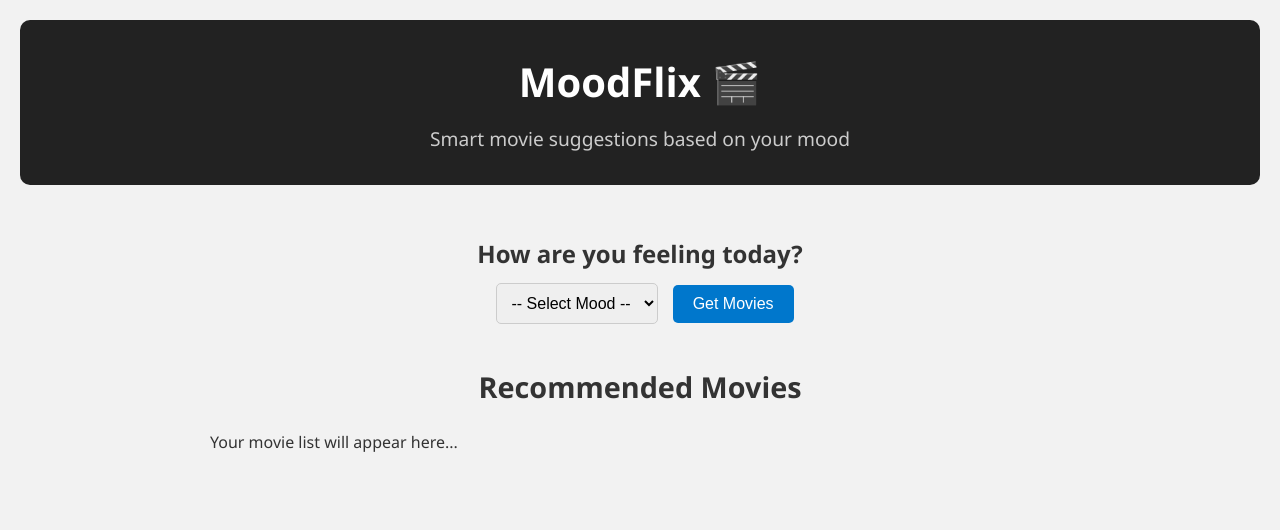
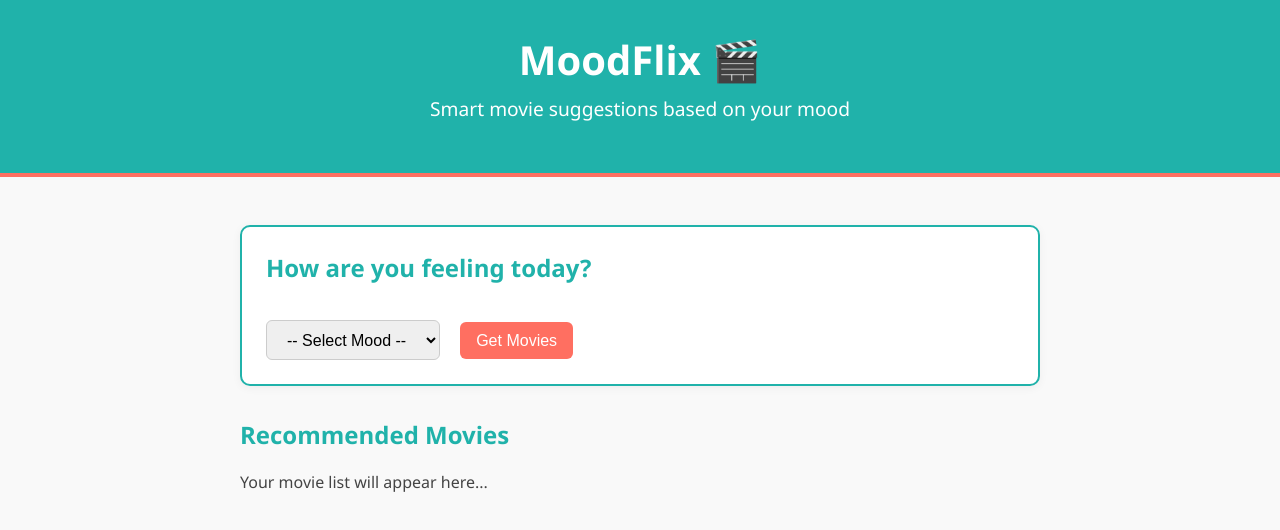
Before and after one commit to Dipxssi/MoodFlix, a website: page index.html in a window 1280 px wide. Drawn offline with Linux system fonts and the light colour scheme.

Commit message:
Update the colour of the page

```diff
--- a/style.css
+++ b/style.css
@@ -1,112 +1,107 @@
-/* Reset & Base Styles */
-* {
+/* General Reset and Base Styles */
+body {
+  font-family: 'Segoe UI', Tahoma, Geneva, Verdana, sans-serif;
   margin: 0;
   padding: 0;
-  box-sizing: border-box;
-}
-
-body {
-  font-family: 'Segoe UI', Tahoma, Geneva, Verdana, sans-serif;
-  background-color: #f2f2f2;
-  color: #333;
-  line-height: 1.6;
-  padding: 20px;
+  background-color: #f9f9f9;
+  color: #444;
 }
 
 /* Header Styling */
 header {
+  background-color: #20b2aa; /* Teal */
+  color: #ffffff;
+  padding: 2rem;
   text-align: center;
-  padding: 30px 10px;
-  background-color: #222;
-  color: #fff;
-  border-radius: 10px;
-  margin-bottom: 30px;
+  border-bottom: 4px solid #ff6f61; /* Coral Accent */
 }
 
 header h1 {
+  margin: 0;
   font-size: 2.5rem;
-  margin-bottom: 10px;
 }
 
 header p {
+  margin-top: 0.5rem;
   font-size: 1.2rem;
-  color: #ccc;
 }
 
-/* Main Layout */
+/* Main Section Layout */
 main {
-  max-width: 900px;
-  margin: 0 auto;
-  padding: 20px;
+  max-width: 800px;
+  margin: 2rem auto;
+  padding: 1rem;
 }
 
-/* Mood Selection Section */
+/* Quiz Section Styling */
 .quiz-section {
-  text-align: center;
-  margin-bottom: 30px;
+  background-color: #ffffff;
+  border: 2px solid #20b2aa;
+  border-radius: 10px;
+  padding: 1.5rem;
+  margin-bottom: 2rem;
+  box-shadow: 0 2px 10px rgba(0, 0, 0, 0.05);
 }
 
-.quiz-section select {
-  padding: 10px;
+.quiz-section h2 {
+  margin-top: 0;
+  color: #20b2aa;
+}
+
+select, button {
+  padding: 0.6rem 1rem;
   font-size: 1rem;
-  margin: 10px;
-  border-radius: 5px;
+  margin-top: 1rem;
+  border-radius: 6px;
   border: 1px solid #ccc;
 }
 
-.quiz-section button {
-  padding: 10px 20px;
-  font-size: 1rem;
-  background-color: #0077cc;
+button {
+  background-color: #ff6f61; /* Coral */
   color: #fff;
   border: none;
-  border-radius: 5px;
   cursor: pointer;
+  margin-left: 1rem;
 }
 
-.quiz-section button:hover {
-  background-color: #005fa3;
+button:hover {
+  background-color: #e85b50;
 }
 
 /* Recommendations Section */
 .recommendations h2 {
-  font-size: 1.8rem;
-  margin-bottom: 20px;
-  text-align: center;
+  color: #20b2aa;
 }
 
 #movie-list {
-  display: grid;
-  grid-template-columns: repeat(auto-fill, minmax(250px, 1fr));
-  gap: 20px;
+  margin-top: 1rem;
 }
 
-/* Movie Card */
+/* Movie Card Styling */
 .movie-card {
-  background-color: #fff;
-  border-radius: 10px;
-  padding: 15px;
-  box-shadow: 0 4px 12px rgba(0,0,0,0.1);
+  background-color: #ffffff;
+  border-left: 6px solid #ff6f61; /* Coral */
+  border-radius: 8px;
+  padding: 1rem;
+  margin: 1rem 0;
+  box-shadow: 0 2px 10px rgba(0,0,0,0.08);
   display: flex;
-  flex-direction: column;
+  gap: 1rem;
   align-items: center;
-  text-align: center;
 }
 
 .movie-card img {
-  width: 100%;
+  width: 100px;
   height: auto;
-  border-radius: 8px;
-  margin-bottom: 15px;
+  border-radius: 5px;
 }
 
 .movie-card h3 {
+  margin: 0;
   font-size: 1.2rem;
-  margin-bottom: 10px;
-  color: #222;
+  color: #20b2aa;
 }
 
 .movie-card p {
-  font-size: 0.95rem;
-  color: #555;
+  margin: 0.5rem 0 0;
 }
```
